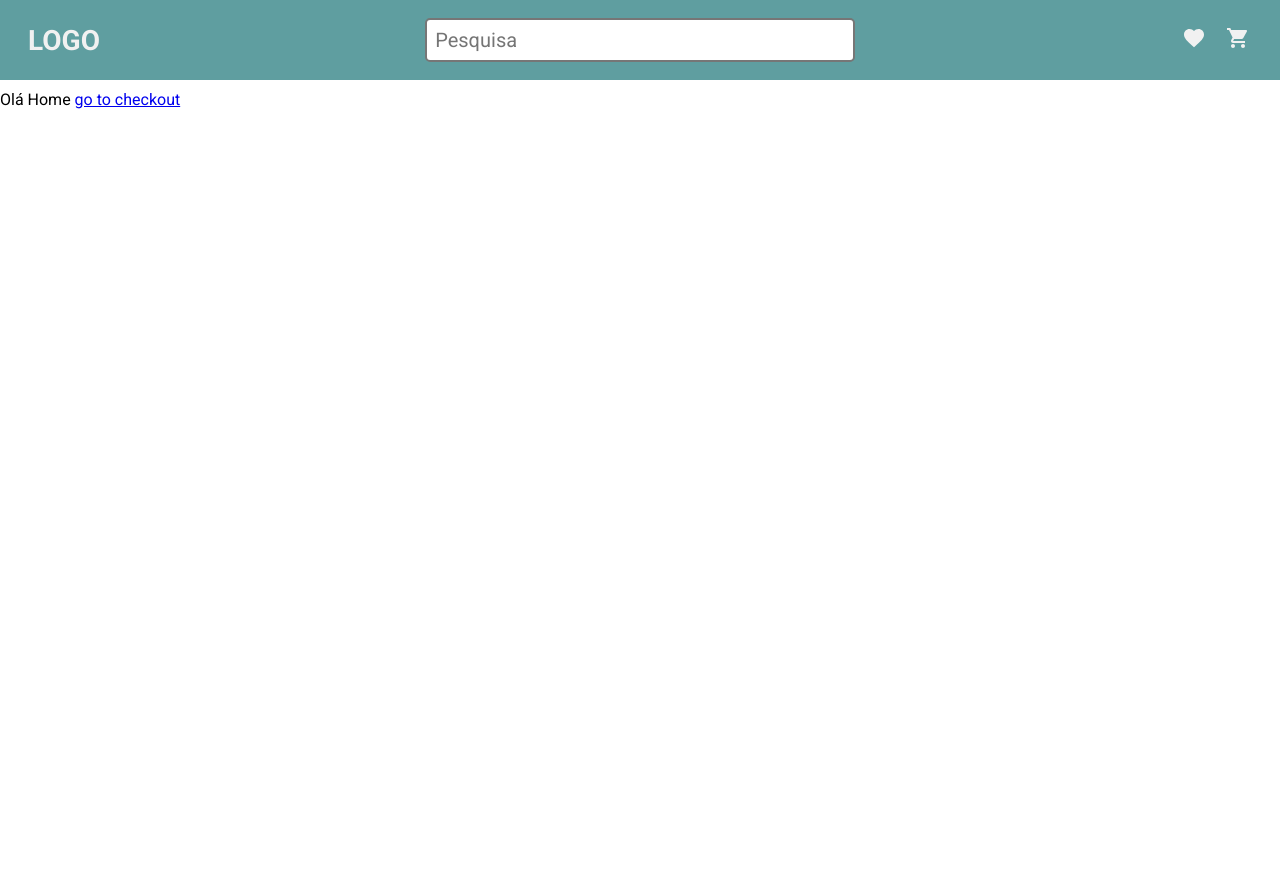
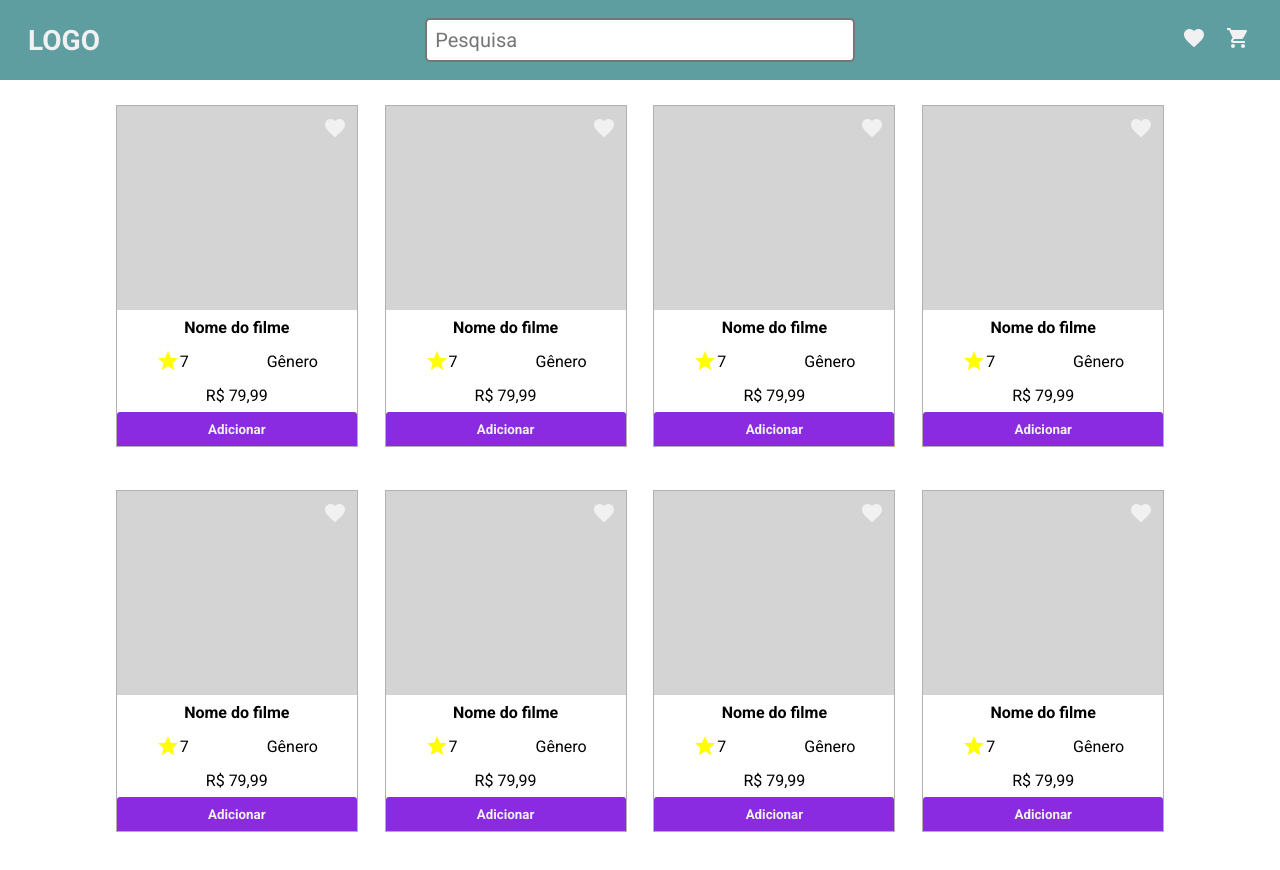
Before and after one commit to RomeroLucas/TMDB, a React (Create React App) app: page / in a window 1280 px wide. Shown: the top 870 px of the page. Before the commit the page ends 800 px from the top, so only its background shows below. Built offline with nearby package versions, Linux system fonts and the light colour scheme.

Commit message:
movie container

```diff
--- /dev/null
+++ b/src/components/movieContainer/index.js
@@ -0,0 +1,20 @@
+
+
+//import de ICONS
+import FavoriteIcon from '@material-ui/icons/Favorite'
+import StarIcon from '@material-ui/icons/Star'
+
+import './style.css'
+
+export default function MovieContainer(props) {
+    return (
+        <div className='container-movie'>
+            <span className='favorite'><FavoriteIcon /></span>
+            <span className='container-image'></span>
+            <p style={{fontWeight: 'bolder'}}>{props.data.name}</p>
+            <p><span><StarIcon style={{color: 'yellow'}} /> {props.data.rating}</span><span>{props.data.gender}</span></p>
+            <p>R$ {props.data.price}</p>
+            <button>Adicionar</button>
+        </div>
+    )
+}
--- /dev/null
+++ b/src/components/movieContainer/style.css
@@ -0,0 +1,73 @@
+.container-movie {
+    position: relative;
+    width: 240px;
+    height: 340px;
+    border: 1px solid #b1b1b1;
+    margin-bottom: 15px;
+    transition: .5s;
+}
+.container-movie:hover {
+    box-shadow: 0px 0px 3px black;
+}
+
+.container-movie .favorite {
+    position: absolute;
+    top: 0;
+    right: 0;
+    margin: 10px;
+    color: #f1f1f1;
+    cursor: pointer;
+    transition: .5s;
+}
+
+.container-movie .favorite:hover {
+    color: red;
+}
+
+.container-movie .container-image {
+    display: block;
+    width: 100%;
+    height: 60%;
+    background-color: #d4d4d4;
+}
+
+.container-movie p {
+    width: 100%;
+    height: 10%;
+    display: flex;
+    justify-content: space-around;
+    align-items: center;
+}
+
+.container-movie p span {
+    display: flex;
+    align-items: center;
+}
+
+.container-movie button {
+    width: 100%;
+    height: 10%;
+    display: flex;
+    align-items: center;
+    justify-content: center;
+    font-weight: bolder;
+    color: #f1f1f1;
+    background-color: blueviolet;
+    cursor: pointer;
+    outline: none;
+    border: none;
+    border-radius: 3px 3px 0px 0px;
+}
+
+/* responsive container */
+@media screen and (max-width: 600px) {
+    .container-movie {
+        width: 45%;
+        height: 280px;
+        margin-bottom: 15px;
+    }
+
+    .container-movie p {
+        font-size: 12px;
+    }
+}
--- a/src/views/home/index.js
+++ b/src/views/home/index.js
@@ -1,9 +1,26 @@
-import { Link } from 'react-router-dom'
+
+import MovieContainer from '../../components/movieContainer'
+
+import './style.css'
+
+const exemplo = {
+    name: 'Nome do filme',
+    rating: 7,
+    gender: 'Gênero',
+    price: '79,99'
+}
 
 export default function Home() {
     return (
         <main className='main-home'>
-            Olá Home <Link to='/checkout'>go to checkout</Link>
+            <MovieContainer data={exemplo} />
+            <MovieContainer data={exemplo} />
+            <MovieContainer data={exemplo} />
+            <MovieContainer data={exemplo} />
+            <MovieContainer data={exemplo} />
+            <MovieContainer data={exemplo} />
+            <MovieContainer data={exemplo} />
+            <MovieContainer data={exemplo} />
         </main>
     )
 }
--- /dev/null
+++ b/src/views/home/style.css
@@ -0,0 +1,10 @@
+.main-home {
+    width: 100%;
+    min-height: 100vh;
+    padding: 15px 8%;
+    box-sizing: border-box;
+    display: flex;
+    align-items: flex-start;
+    justify-content: space-around;
+    flex-wrap: wrap;
+}
```
